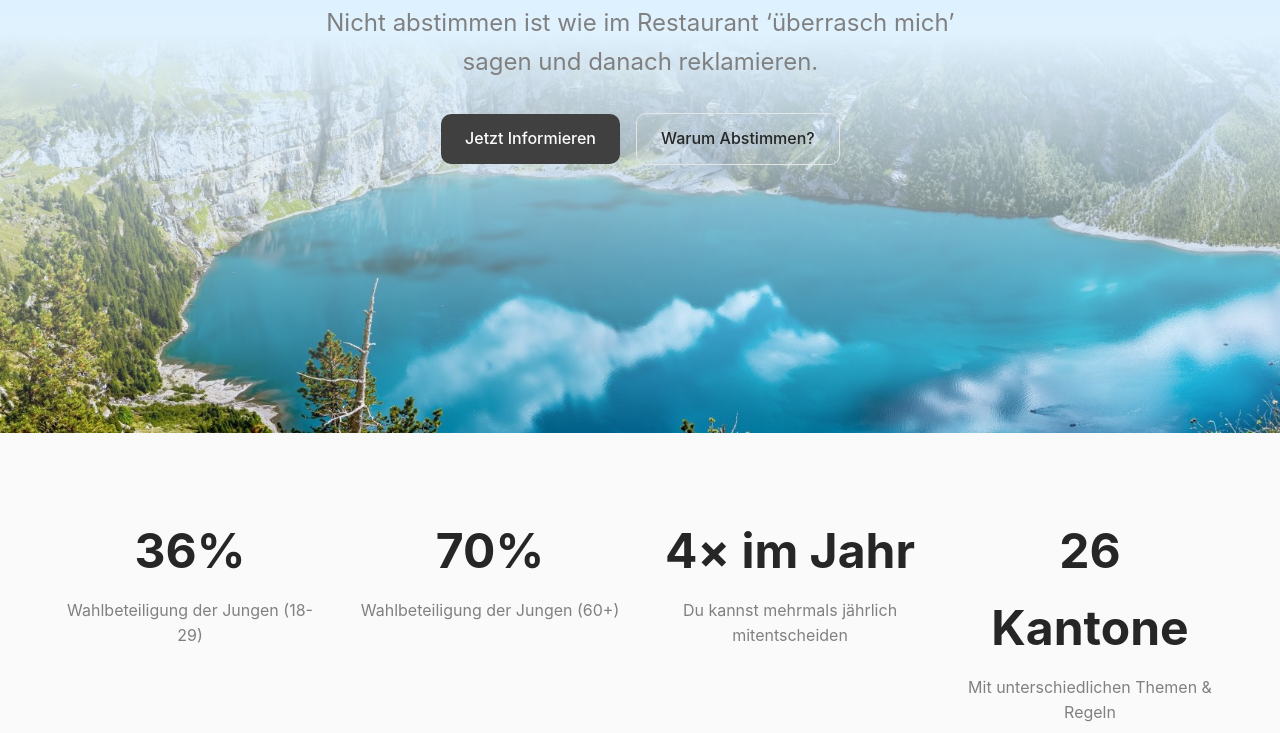
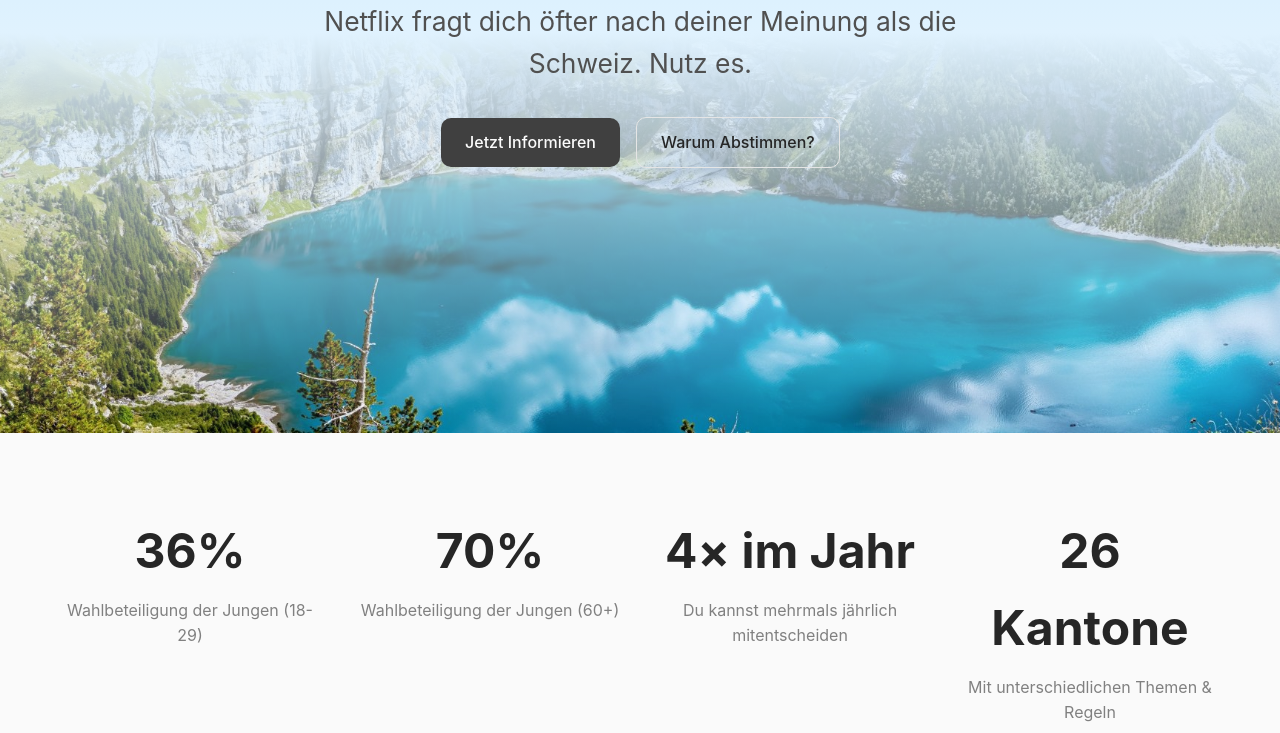
Before and after one commit to BabaVictim/wahlmotivation, a plain HTML site: page index.html in a window 1280 px wide. Shown: the part 367-1100 px from the top of the page. Drawn offline with Linux system fonts and the light colour scheme.

Commit message:
asdasdasd

```diff
--- a/index.html
+++ b/index.html
@@ -20,7 +20,7 @@
       <div class="container">
         <h1 class="fade-in-up" style="animation-delay: 0.2s;">Deine Stimme. Deine Zukunft.</h1>
         <p class="hero-description fade-in-up" style="animation-delay: 0.3s;">
-          Nicht abstimmen ist wie im Restaurant ‘überrasch mich’ sagen und danach reklamieren.
+          Netflix fragt dich öfter nach deiner Meinung als die Schweiz. Nutz es.
         </p>
 
         <div class="button-group fade-in-up" style="animation-delay: 0.4s;">
--- a/styles.css
+++ b/styles.css
@@ -109,8 +109,8 @@ body {
 }
 
 .hero-description {
-  font-size: clamp(1.125rem, 3vw, 1.5rem);
-  color: var(--muted-foreground);
+  font-size: clamp(1.225rem, 3.3vw, 1.65rem);
+  color: #505050;
   max-width: 42rem;
   margin: 0 auto 2rem;
   text-wrap: pretty;
```
